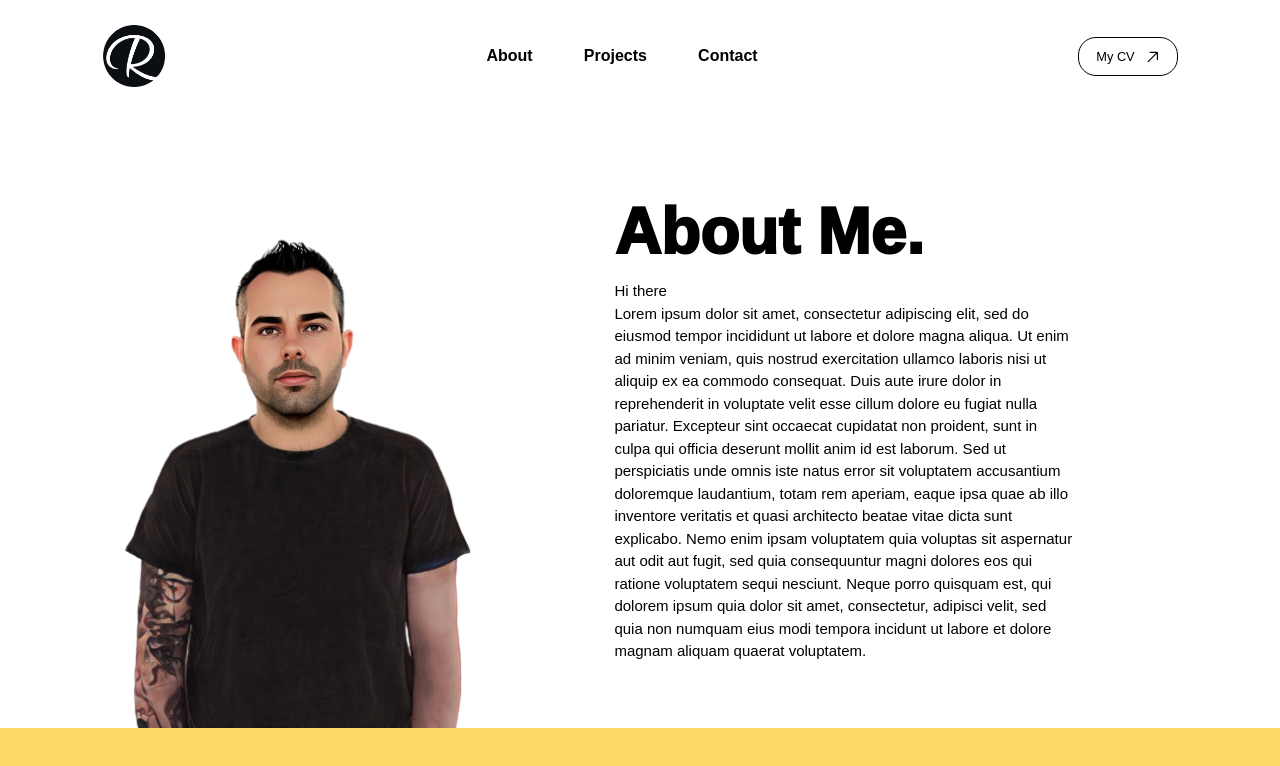
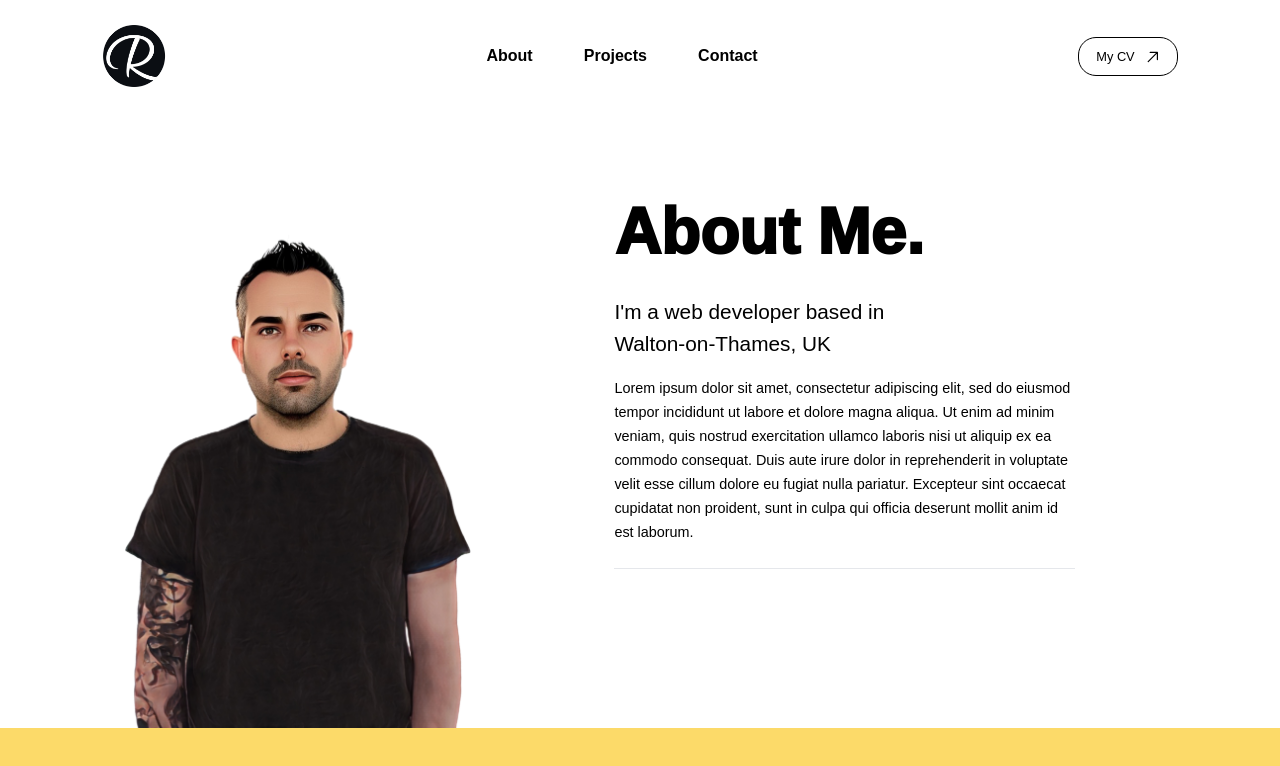
Before and after one commit to rodrigodelascio/rod-current-folio, a React (Create React App) app: page /about in a window 1280 px wide. Shown: the top 766 px of the page. Built offline with nearby package versions, Linux system fonts and the light colour scheme.

Commit message:
about page text positioned

```diff
--- a/src/components/aboutpage/aboutHeroSection/AboutHeroSection.js
+++ b/src/components/aboutpage/aboutHeroSection/AboutHeroSection.js
@@ -11,7 +11,11 @@ const AboutHeroSection = () => {
         </div>
         <div className={styles["about-hero-text-wrapper"]}>
           <h1>About Me.</h1>
-          <h2>Hi there</h2>
+          <h2>
+            I'm a web developer based in
+            <br />
+            Walton-on-Thames, UK
+          </h2>
           <p>
             Lorem ipsum dolor sit amet, consectetur adipiscing elit, sed do
             eiusmod tempor incididunt ut labore et dolore magna aliqua. Ut enim
@@ -19,17 +23,9 @@ const AboutHeroSection = () => {
             aliquip ex ea commodo consequat. Duis aute irure dolor in
             reprehenderit in voluptate velit esse cillum dolore eu fugiat nulla
             pariatur. Excepteur sint occaecat cupidatat non proident, sunt in
-            culpa qui officia deserunt mollit anim id est laborum. Sed ut
-            perspiciatis unde omnis iste natus error sit voluptatem accusantium
-            doloremque laudantium, totam rem aperiam, eaque ipsa quae ab illo
-            inventore veritatis et quasi architecto beatae vitae dicta sunt
-            explicabo. Nemo enim ipsam voluptatem quia voluptas sit aspernatur
-            aut odit aut fugit, sed quia consequuntur magni dolores eos qui
-            ratione voluptatem sequi nesciunt. Neque porro quisquam est, qui
-            dolorem ipsum quia dolor sit amet, consectetur, adipisci velit, sed
-            quia non numquam eius modi tempora incidunt ut labore et dolore
-            magnam aliquam quaerat voluptatem.
+            culpa qui officia deserunt mollit anim id est laborum.
           </p>
+          <hr />
         </div>
       </div>
       <div className={styles["second-section-template"]}>
--- a/src/components/aboutpage/aboutHeroSection/AboutHeroSection.module.css
+++ b/src/components/aboutpage/aboutHeroSection/AboutHeroSection.module.css
@@ -39,6 +39,27 @@
   font-size: 4rem;
   font-weight: 1000;
   padding-top: 2vh;
+  color: #000;
+}
+
+.about-hero-text-wrapper h2 {
+  font-size: 1.3rem;
+  line-height: 2rem;
+  font-weight: 300;
+  padding-top: 2vh;
+  color: #000;
+}
+
+.about-hero-text-wrapper p {
+  font-size: 0.9rem;
+  font-weight: 100;
+  line-height: 1.5rem;
+  padding-top: 2vh;
+  color: #000;
+}
+
+hr {
+  margin-top: 3vh;
 }
 
 .second-section-template {
```
